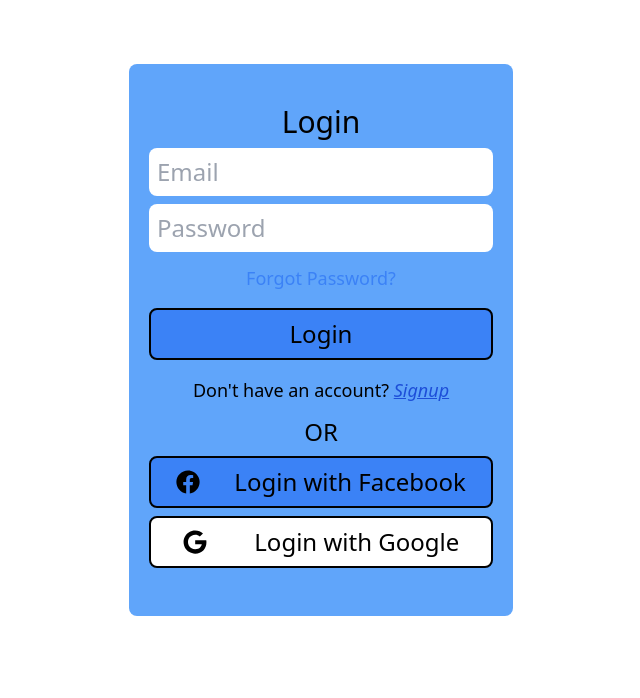
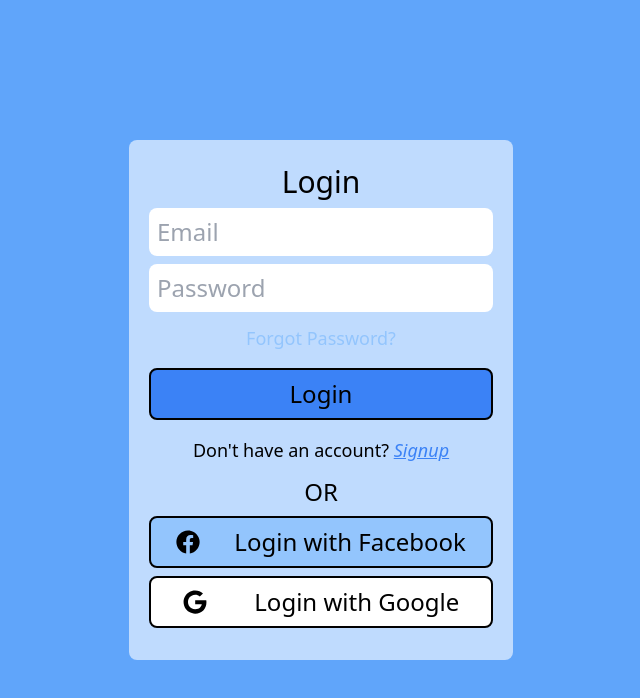
Before and after one commit to sh78ba/personal_finance, a React (Create React App) app in the folder frontend/perfin/: page / in a window 1280 px wide. Shown: the top 698 px of the page, without its empty margins (319-959 px from the left). Built offline with nearby package versions, Linux system fonts and the light colour scheme.

Commit message:
signinsignup fixed alignment

```diff
--- a/frontend/perfin/src/components/SignInSignUp/Signin.js
+++ b/frontend/perfin/src/components/SignInSignUp/Signin.js
@@ -1,53 +1,3 @@
-// import React, { useState } from 'react'
-// import { FaFacebook } from "react-icons/fa";
-// import { FaGoogle } from "react-icons/fa6";
-
-
-// const Signin = () => {
-//     const [signIn,setSignIn]=useState(true)
-//   return (
-//     <div className='flex mx-auto my-16 justify-center'>
-//     {signIn&&<div className=' flex-row text-center w-96 bg-blue-400 px-5 py-10 text-2xl rounded-lg'>
-//         <form>
-//         <h1 className='text-3xl'>Login</h1>
-//         <div>
-//             <div className='flex flex-col'>
-//             <input type='email' required placeholder='Email' className='outline-none my-2 p-2 rounded-lg'></input>
-//            <input type='password' required placeholder='Password'  className='outline-none p-2 rounded-lg'></input>
-//             </div>
-//             <p className='text-lg my-1 p-2 text-blue-500'>Forgot Password?</p>
-//             <button className='w-full border-2 border-black rounded-lg my-1 p-2  bg-blue-500'>Login</button>
-//             <p className='my-1 p-2 text-lg'>Don't have an account? <i oncli>Signup</i></p>
-//             <p>OR</p>
-//            <button className='w-full rounded-lg my-1 p-2 border-black border-2 flex items-center justify-around'><FaFacebook/>Login with Facebook</button>
-//             <button className='w-full rounded-lg my-1 p-2 border-black border-2 flex items-center justify-around'><FaGoogle/>Login with Google</button>
-//         </div>
-//         </form>
-//     </div>}
-
-// <div className='flex-row text-center w-96 bg-blue-400 px-5 py-10 text-2xl rounded-lg'>
-//     <form>
-// <h1 className='text-3xl'>SignUp</h1>
-// <div>
-//     <div className='flex flex-col'>
-//     <input type='text' required placeholder='Name' className='outline-none my-2 p-2 rounded-lg'></input>
-//     <input type='email' required placeholder='Email' className='outline-none my-2 p-2 rounded-lg'></input>
-//     <input type='password' required placeholder='Password'  className='outline-none p-2 rounded-lg my-2'></input>
-//     </div>
-//     <button className='w-full border-2 border-black rounded-lg my-1 p-2  bg-blue-500'>Login</button>
-//     <p className='my-1 p-2 text-lg'>Already have an account? <i>SignIn</i></p>
-//     <p>OR</p>
-//    <button className='w-full rounded-lg my-1 p-2 border-black border-2 flex items-center justify-around'><FaFacebook/>Login with Facebook</button>
-//     <button className='w-full rounded-lg my-1 p-2 border-black border-2 flex items-center justify-around'><FaGoogle/>Login with Google</button>
-// </div>
-// </form>
-// </div>
-// </div>
-//   )
-// }
-
-// export default Signin
-
 
 import React, { useState } from 'react';
 import { FaFacebook } from "react-icons/fa";
@@ -61,9 +11,9 @@ const Signin = () => {
     };
 
     return (
-        <div className='flex mx-auto my-16 justify-center'>
+        <div className='flex mx-auto h-screen justify-center bg-blue-400 items-center'>
             {signIn ? (
-                <div className='flex-row text-center w-96 bg-blue-400 px-5 py-10 text-2xl rounded-lg'>
+                <div className='flex-row text-center h-fit w-96 bg-blue-200 px-5 py-6 text-2xl rounded-lg'>
                     <form>
                         <h1 className='text-3xl'>Login</h1>
                         <div>
@@ -71,17 +21,17 @@ const Signin = () => {
                                 <input type='email' required placeholder='Email' className='outline-none my-2 p-2 rounded-lg' />
                                 <input type='password' required placeholder='Password' className='outline-none p-2 rounded-lg' />
                             </div>
-                            <p className='text-lg my-1 p-2 text-blue-500'>Forgot Password?</p>
+                            <p className='text-lg my-1 p-2 text-blue-300'>Forgot Password?</p>
                             <button className='w-full border-2 border-black rounded-lg my-1 p-2 bg-blue-500'>Login</button>
-                            <p className='my-1 p-2 text-lg '>Don't have an account? <i className="cursor-pointer underline text-blue-700" onClick={toggleForm}>Signup</i></p>
+                            <p className='my-1 p-2 text-lg '>Don't have an account? <i className="cursor-pointer underline text-blue-500" onClick={toggleForm}>Signup</i></p>
                             <p>OR</p>
-                            <button className='w-full rounded-lg my-2 p-2 border-black border-2 flex items-center justify-around bg-blue-500'><FaFacebook />Login with Facebook</button>
+                            <button className='w-full rounded-lg my-2 p-2 border-black border-2 flex items-center justify-around bg-blue-300'><FaFacebook />Login with Facebook</button>
                             <button className='w-full rounded-lg my-2 p-2 border-black border-2 flex items-center justify-around bg-white'><FaGoogle />Login with Google</button>
                         </div>
                     </form>
                 </div>
             ) : (
-                <div className='flex-row text-center w-96 bg-blue-400 px-5 py-10 text-2xl rounded-lg'>
+                <div className='flex-row text-center w-96 h-fit bg-blue-200 px-5 py-6 text-2xl rounded-lg'>
                     <form>
                         <h1 className='text-3xl'>SignUp</h1>
                         <div>
@@ -91,9 +41,9 @@ const Signin = () => {
                                 <input type='password' required placeholder='Password' className='outline-none p-2 rounded-lg my-2' />
                             </div>
                             <button className='w-full border-2 border-black rounded-lg my-1 p-2 bg-blue-500'>SignUp</button>
-                            <p className='my-1 p-2 text-lg'>Already have an account? <i className="cursor-pointer underline text-blue-700" onClick={toggleForm}>SignIn</i></p>
+                            <p className='my-1 p-2 text-lg'>Already have an account? <i className="cursor-pointer underline text-blue-500" onClick={toggleForm}>SignIn</i></p>
                             <p>OR</p>
-                            <button className='w-full rounded-lg my-2 p-2 border-black border-2 flex items-center justify-around bg-blue-500'><FaFacebook />Login with Facebook</button>
+                            <button className='w-full rounded-lg my-2 p-2 border-black border-2 flex items-center justify-around bg-blue-300'><FaFacebook />Login with Facebook</button>
                             <button className='w-full rounded-lg my-2 p-2 border-black border-2 flex items-center justify-around bg-white'><FaGoogle />Login with Google</button>
                         </div>
                     </form>
```
